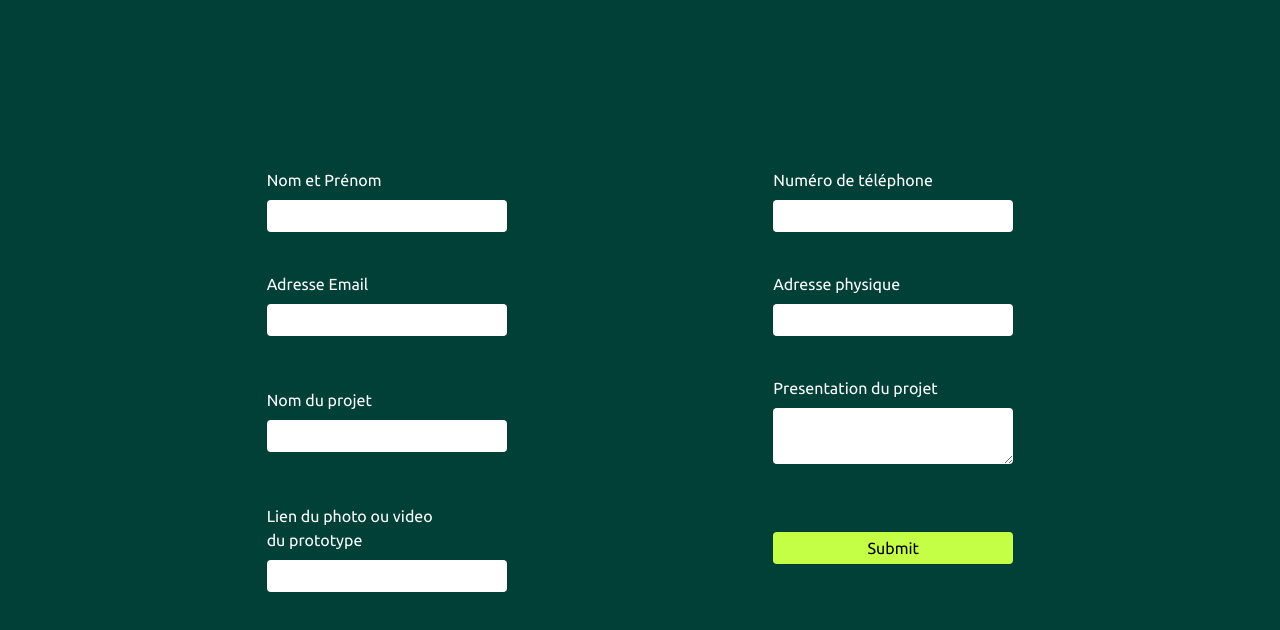
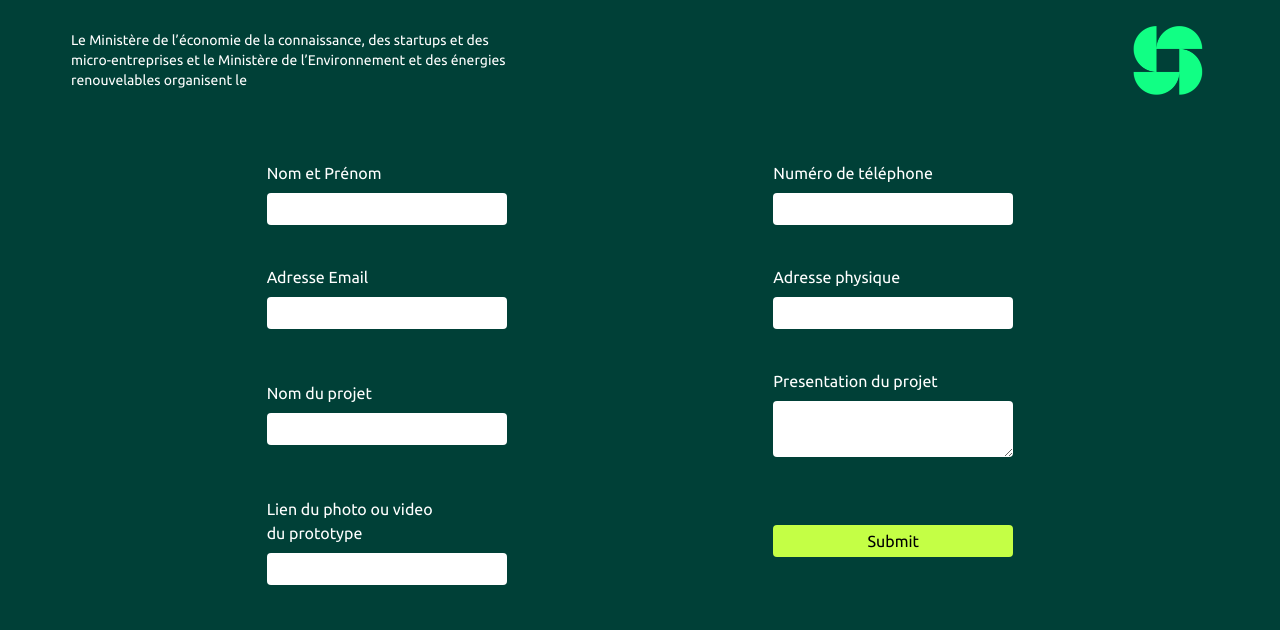
Before and after one commit to Zakaria-Bli/GreenTech, a website: page register.html in a window 1280 px wide. Drawn offline with Linux system fonts and the light colour scheme.

Commit message:
adding header

```diff
--- a/register.html
+++ b/register.html
@@ -1,8 +1,3 @@
-<!-- https://docs.google.com/forms/d/e/1FAIpQLSfQDttBeE0A7U8ZeMb_gOmv6SkNvI-l1xFaKJcoJE_dsCGGkA/viewform
-
-  https://docs.google.com/forms/d/e/1FAIpQLSfQDttBeE0A7U8ZeMb_gOmv6SkNvI-l1xFaKJcoJE_dsCGGkA/viewform?usp=pp_url&entry.1735832692=name&entry.469213681=123&entry.1798686432=mail&entry.1270034344=adress&entry.1895983621=project&entry.2126677106=presentation&entry.1155624454=link
--->
-
 <!DOCTYPE html>
 <html lang="en">
   <head>
@@ -13,18 +8,19 @@
     <title>GreenTech inscription</title>
   </head>
   <body>
-    <!--
-  entry.1735832692
-  entry.469213681
-  entry.1798686432
-  entry.1270034344
-  entry.1895983621
-  entry.2126677106
-  entry.1155624454
--->
+    <div class="container flex justify-between items-center mb-16 mt-6">
+      <h3 class="text-white text-sm max-w-md">
+        Le Ministère de l’économie de la connaissance, des startups et des
+        micro-entreprises et le Ministère de l’Environnement et des énergies
+        renouvelables organisent le
+      </h3>
+      <div>
+        <img class="w-20" src="./assets/drawing.png.png" alt="Logo" />
+      </div>
+    </div>
     <form
       action="https://docs.google.com/forms/d/e/1FAIpQLSfQDttBeE0A7U8ZeMb_gOmv6SkNvI-l1xFaKJcoJE_dsCGGkA/formResponse"
-      class="h-[100vh] flex flex-col justify-center"
+      class="flex flex-col justify-center"
     >
       <div class="input-container">
         <div>
```
Also changed, not shown: index.html (+1 -1 lines), css/main.css, 1 other file.
